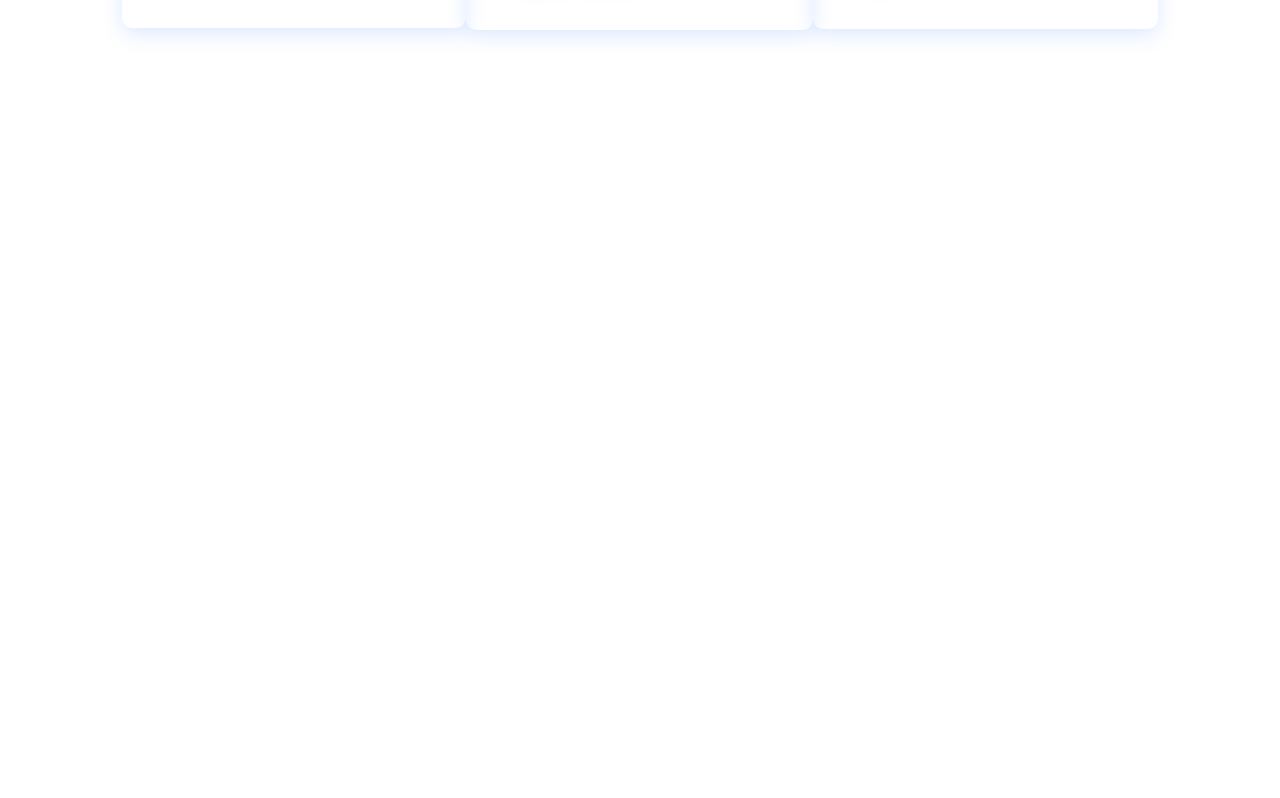
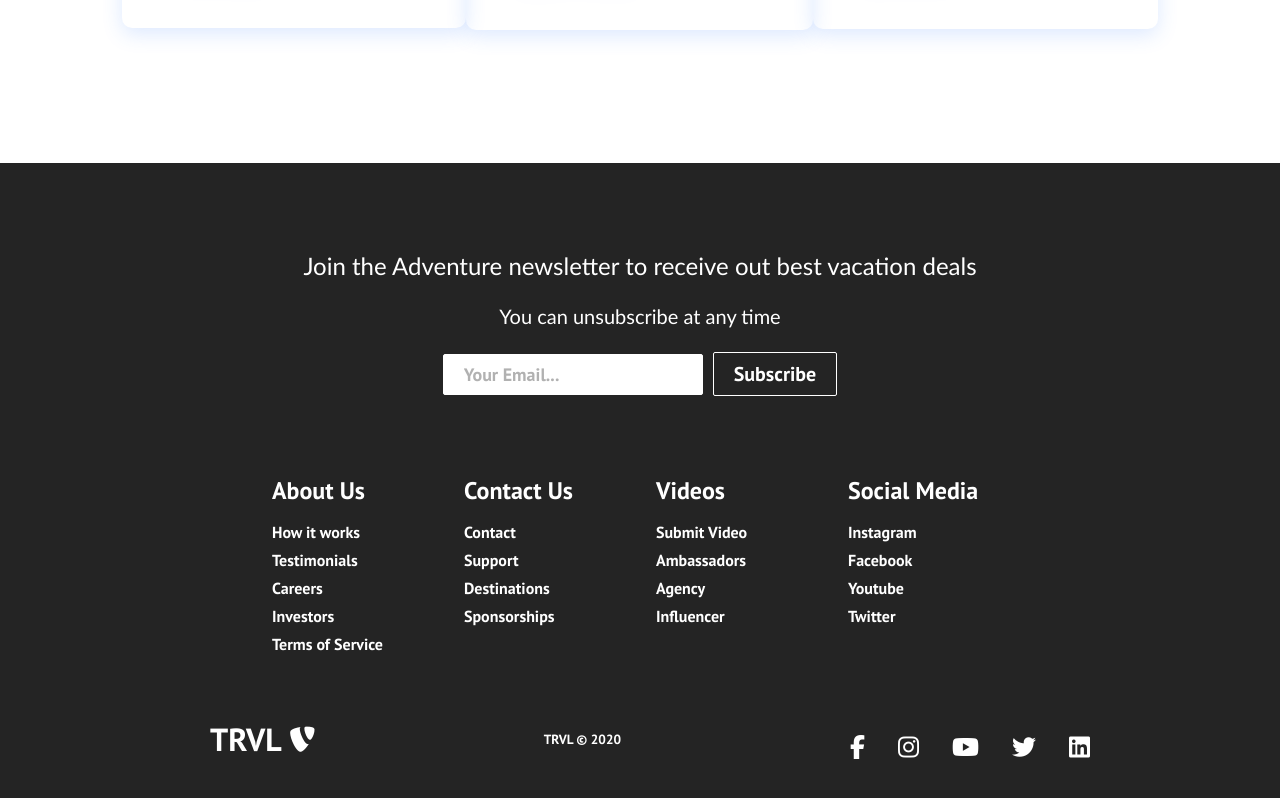
Before and after one commit to mListek/react-website-yt-tutorial, a React (Create React App) app: page / in a window 1280 px wide. Shown: the part 1784-2582 px from the top of the page. Before the commit the page ends 1947 px from the top, so only its background shows below. Built offline with nearby package versions, Linux system fonts and the light colour scheme.

Commit message:
crated footer component

```diff
--- a/src/App.js
+++ b/src/App.js
@@ -1,10 +1,12 @@
 import './App.css';
 import Navbar from './components/Navbar'
+import Footer from './components/Footer'
 import { BrowserRouter as Router, Routes, Route} from 'react-router-dom'
 import Home from './components/pages/Home'
 import Services from './components/pages/Services'
 import Products from './components/pages/Products'
 import SignUp from './components/pages/SignUp'
+
 
 function App() {
   return (
@@ -17,6 +19,7 @@
         <Route path='/products' element={<Products />} />
         <Route path='/sign-up' element={<SignUp />} />
       </Routes>
+      <Footer />
     </Router>
     </>
   );
--- /dev/null
+++ b/src/components/Footer.css
@@ -0,0 +1,163 @@
+.footer-container {
+  background-color: #242424;
+  padding: 4rem 0 2rem 0;
+  display: flex;
+  flex-direction: column;
+  justify-content: center;
+  align-items: center;
+}
+
+.footer-subscription {
+  display: flex;
+  flex-direction: column;
+  justify-content: center;
+  align-items: center;
+  text-align: center;
+
+  margin-bottom: 24px;
+  padding: 24px;
+  color: #fff;
+}
+
+.footer-subscription > p {
+  font-family: 'Trebuchet MS', 'Lucida Sans Unicode', 'Lucida Grande',
+    'Lucida Sans', Arial, sans-serif;
+}
+
+.footer-subscription-heading {
+  margin-bottom: 24px;
+  font-size: 24px;
+}
+
+.footer-subscription-text {
+  margin-bottom: 24px;
+  font-size: 20px;
+}
+
+.footer-input {
+  padding: 8px 20px;
+  border-radius: 2px;
+  margin-right: 10px;
+  outline: none;
+  border: none;
+  font-size: 18px;
+  margin-bottom: 16px;
+  border: 1px solid #fff;
+}
+
+.footer-links {
+  width: 100%;
+  max-width: 1000px;
+  display: flex;
+  justify-content: center;
+}
+
+.footer-link-wrapper {
+  display: flex;
+}
+
+.footer-link-items {
+  display: flex;
+  flex-direction: column;
+  align-items: flex-start;
+  margin: 16px;
+  text-align: left;
+  width: 160px;
+  box-sizing: border-box;
+}
+
+.footer-link-items h2 {
+  margin-bottom: 16px;
+}
+
+.footer-link-items > h2 {
+  color: #fff;
+}
+
+.footer-link-items a {
+  color: #fff;
+  text-decoration: none;
+  margin-bottom: 0.5rem;
+}
+
+.footer-link-items a:hover {
+  color: #e9e9e9;
+  transition: 0.3s ease-out;
+}
+
+.footer-email-form h2 {
+  margin-bottom: 2rem;
+}
+
+.footer-input::placeholder {
+  color: #b1b1b1;
+}
+
+/* Social Icons */
+.social-icon-link {
+  color: #fff;
+  font-size: 24px;
+}
+
+.social-media {
+  max-width: 1000px;
+  width: 100%;
+}
+
+.social-media-wrap {
+  display: flex;
+  justify-content: space-between;
+  align-items: center;
+  width: 90%;
+  max-width: 1000px;
+  margin: 40px auto 0 auto;
+}
+
+.social-icons {
+  display: flex;
+  justify-content: space-between;
+  align-items: center;
+  width: 240px;
+}
+
+.social-logo {
+  color: #fff;
+  justify-self: start;
+  margin-left: 20px;
+  cursor: pointer;
+  text-decoration: none;
+  font-size: 2rem;
+  display: flex;
+  align-items: center;
+  margin-bottom: 16px;
+}
+
+.website-rights {
+  color: #fff;
+  margin-bottom: 16px;
+}
+
+@media screen and (max-width: 820px) {
+  .footer-links {
+    padding-top: 2rem;
+  }
+
+  .footer-input {
+    width: 100%;
+  }
+
+  .btn {
+    width: 100%;
+  }
+
+  .footer-link-wrapper {
+    flex-direction: column;
+  }
+
+  .social-media-wrap {
+    flex-direction: column;
+  }
+}
+
+@media screen and (max-width: 768px) {
+}
--- /dev/null
+++ b/src/components/Footer.js
@@ -0,0 +1,115 @@
+import React from 'react'
+import { Button } from './Button'
+import './Footer.css'
+import { Link } from 'react-router-dom';
+
+function Footer() {
+  return (
+    <div className='footer-container'>
+      <section className="footer-subscription">
+        <p className="footer-subscription-heading">
+          Join the Adventure newsletter to receive out best vacation deals
+        </p>
+        <p className="footer-subscription-text">
+          You can unsubscribe at any time
+        </p>
+        <div className="input-areas">
+          <form>
+            <input type="email" name="email" placeholder="Your Email..." className="footer-input" />
+            <Button buttonStyle="btn--outline">Subscribe</Button>
+          </form>
+        </div>
+      </section>
+      <div class='footer-links'>
+        <div className='footer-link-wrapper'>
+          <div class='footer-link-items'>
+            <h2>About Us</h2>
+            <Link to='/sign-up'>How it works</Link>
+            <Link to='/'>Testimonials</Link>
+            <Link to='/'>Careers</Link>
+            <Link to='/'>Investors</Link>
+            <Link to='/'>Terms of Service</Link>
+          </div>
+          <div class='footer-link-items'>
+            <h2>Contact Us</h2>
+            <Link to='/'>Contact</Link>
+            <Link to='/'>Support</Link>
+            <Link to='/'>Destinations</Link>
+            <Link to='/'>Sponsorships</Link>
+          </div>
+        </div>
+        <div className='footer-link-wrapper'>
+          <div class='footer-link-items'>
+            <h2>Videos</h2>
+            <Link to='/'>Submit Video</Link>
+            <Link to='/'>Ambassadors</Link>
+            <Link to='/'>Agency</Link>
+            <Link to='/'>Influencer</Link>
+          </div>
+          <div class='footer-link-items'>
+            <h2>Social Media</h2>
+            <Link to='/'>Instagram</Link>
+            <Link to='/'>Facebook</Link>
+            <Link to='/'>Youtube</Link>
+            <Link to='/'>Twitter</Link>
+          </div>
+        </div>
+      </div>
+      <section class='social-media'>
+        <div class='social-media-wrap'>
+          <div class='footer-logo'>
+            <Link to='/' className='social-logo'>
+              TRVL
+              <i class='fab fa-typo3' />
+            </Link>
+          </div>
+          <small class='website-rights'>TRVL © 2020</small>
+          <div class='social-icons'>
+            <Link
+              class='social-icon-link facebook'
+              to='/'
+              target='_blank'
+              aria-label='Facebook'
+            >
+              <i class='fab fa-facebook-f' />
+            </Link>
+            <Link
+              class='social-icon-link instagram'
+              to='/'
+              target='_blank'
+              aria-label='Instagram'
+            >
+              <i class='fab fa-instagram' />
+            </Link>
+            <Link
+              class='social-icon-link youtube'
+              to='/'
+              target='_blank'
+              aria-label='Youtube'
+            >
+              <i class='fab fa-youtube' />
+            </Link>
+            <Link
+              class='social-icon-link twitter'
+              to='/'
+              target='_blank'
+              aria-label='Twitter'
+            >
+              <i class='fab fa-twitter' />
+            </Link>
+            <Link
+              class='social-icon-link twitter'
+              to='/'
+              target='_blank'
+              aria-label='LinkedIn'
+            >
+              <i class='fab fa-linkedin' />
+            </Link>
+          </div>
+        </div>
+      </section>
+    </div>
+  )
+}
+
+export default Footer
```
